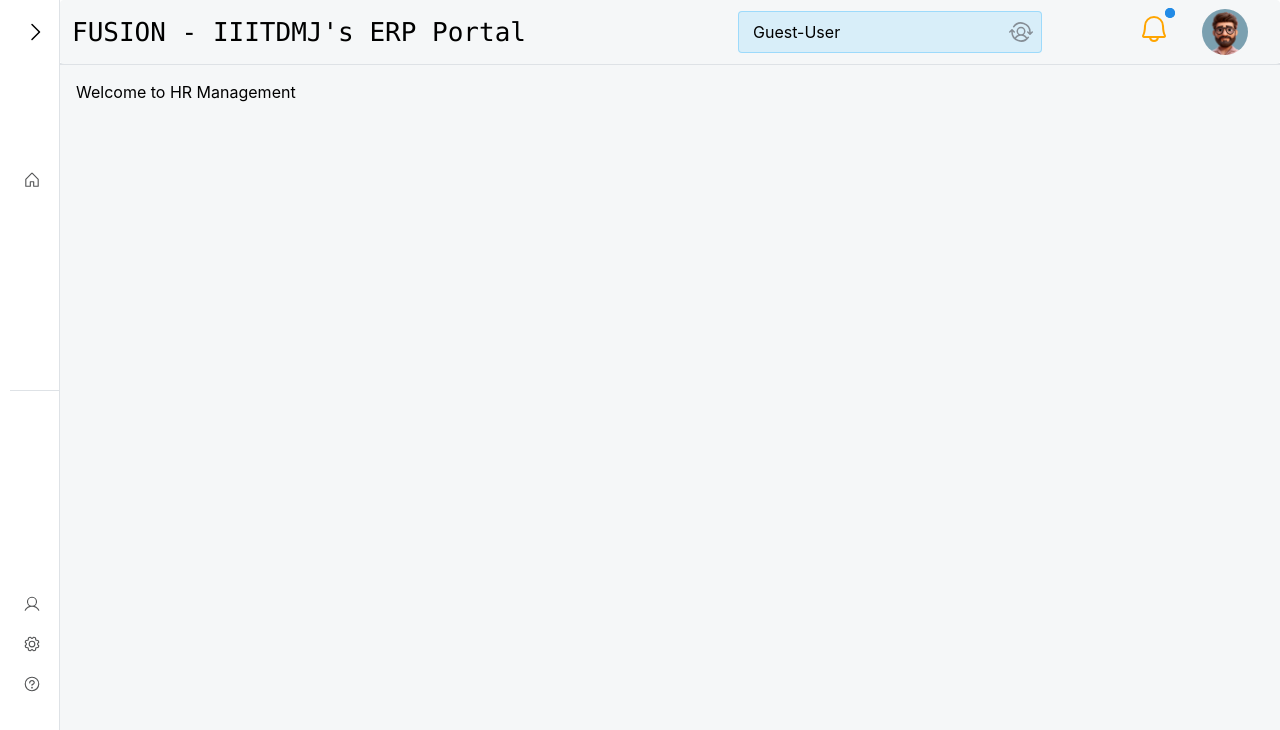
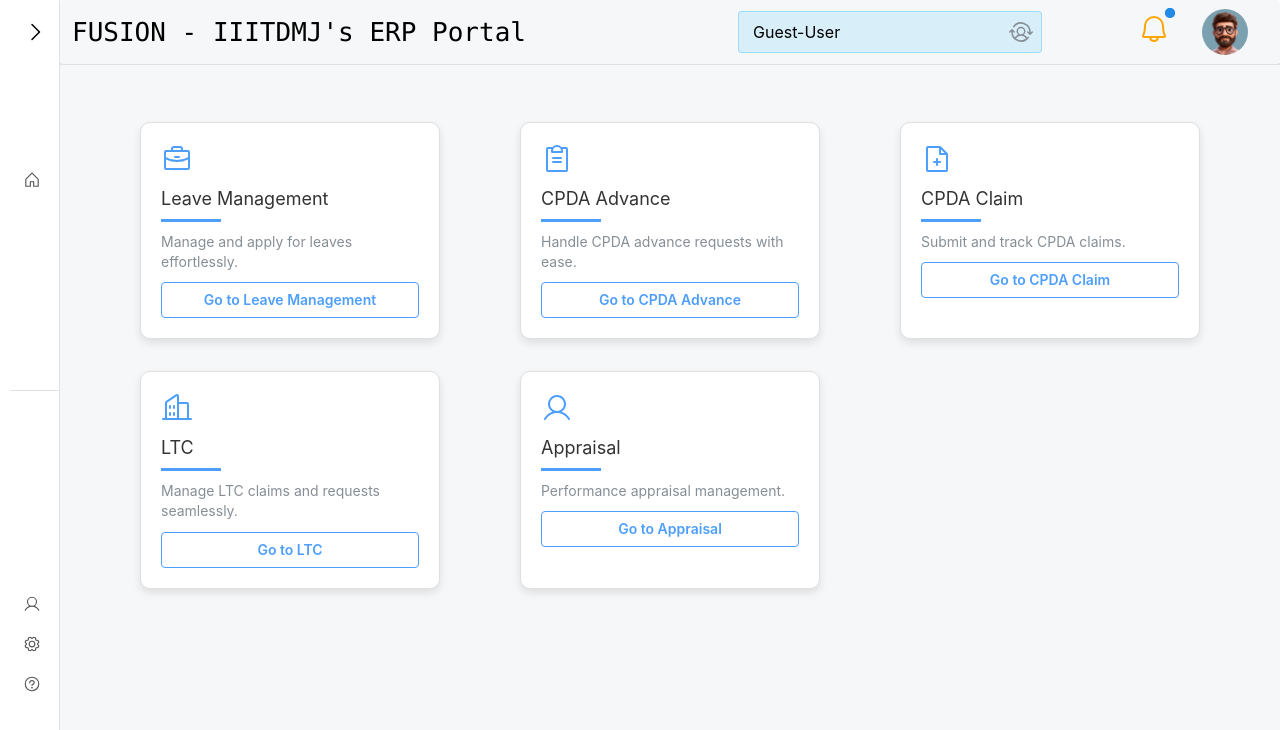
Before and after one commit to vishalverma9572/Fusion-client, a React (Vite) app: page /hr in a window 1280 px wide. Shown: the top 730 px of the page. Built offline with nearby package versions, Linux system fonts and the light colour scheme.

Commit message:
added simple active tab changes accroding to routes

```diff
--- /dev/null
+++ b/src/Modules/HR/components/FormComponent/PerformanceCard.jsx
@@ -0,0 +1,51 @@
+import React from "react";
+import { Card, Text, Group, Divider, Button } from "@mantine/core";
+import { Link } from "react-router-dom";
+
+const PerformanceCard = ({ IconComponent, title, description, link }) => {
+  return (
+    <Card
+      shadow="lg"
+      p="lg"
+      style={{
+        backgroundColor: "#fff",
+        borderRadius: "10px",
+        color: "#333",
+        width: "300px",
+        margin: "0px auto",
+        border: "1px solid #e0e0e0",
+        boxShadow: "0 4px 8px rgba(0, 0, 0, 0.1)",
+      }}
+    >
+      <Group position="apart">
+        <IconComponent size={32} color="#4E9EFC" />
+      </Group>
+      <Text
+        size="lg"
+        weight={600}
+        style={{ marginTop: "10px", marginBottom: "5px", color: "#333" }}
+      >
+        {title}
+      </Text>
+      <Divider
+        size="md"
+        color="#4E9EFC"
+        style={{ marginBottom: "10px", width: "60px" }}
+      />
+      <Text size="sm" color="dimmed">
+        {description}
+      </Text>
+      <Button
+        variant="outline"
+        color="#4E9EFC"
+        component={Link}
+        to={link}
+        style={{ marginTop: "10px" }}
+      >
+        Go to {title}
+      </Button>
+    </Card>
+  );
+};
+
+export default PerformanceCard;
--- a/src/Modules/HR/index.jsx
+++ b/src/Modules/HR/index.jsx
@@ -1,28 +1,23 @@
 import React from "react";
 import { Routes, Route } from "react-router-dom";
+import Hr_Dashboard from "./pages/Hr_Dashboard"; // Ensure correct path
 import LeavePage from "./pages/LeavePage"; // Adjust the import path if necessary
-import LeaveArchive from "./pages/LeavePageComp/LeaveArchive";
 import CPDA_ADVANCE from "./pages/CPDA_ADVANCE";
 import LTC from "./pages/LTC";
 import Appraisal from "./pages/Appraisel";
 import CPDA_Claim from "./pages/CPDA_Claim";
-// import CpdaForm from "./pages/CpdaForm"; // Import CpdaForm if needed
 
 export default function HR() {
   return (
     <Routes>
       {/* Show welcome message at /hr */}
-      <Route path="/" element={<div>Welcome to HR Management</div>} />
-
+      <Route path="/" element={<Hr_Dashboard />} />
       {/* Render LeavePage at /hr/leave */}
-      <Route path="leave" element={<LeavePage />} />
-      <Route path="cpda_adv" element={<CPDA_ADVANCE />} />
-      <Route path="ltc" element={<LTC />} />
-      <Route path="appraisal" element={<Appraisal />} />
-      <Route path="cpda_claim" element={<CPDA_Claim />} />
-
-      {/* Render CpdaForm at /hr/cpda */}
-      {/* <Route path="cpda" element={<CpdaForm />} /> */}
+      <Route path="leave/*" element={<LeavePage />} />
+      <Route path="cpda_adv/*" element={<CPDA_ADVANCE />} />
+      <Route path="ltc/*" element={<LTC />} />
+      <Route path="appraisal/*" element={<Appraisal />} />
+      <Route path="cpda_claim/*" element={<CPDA_Claim />} />
     </Routes>
   );
 }
--- /dev/null
+++ b/src/Modules/HR/pages/Hr_Dashboard.jsx
@@ -0,0 +1,74 @@
+import React from "react";
+import {
+  Container,
+  SimpleGrid,
+  Group,
+  Badge,
+  Title,
+  Text,
+} from "@mantine/core";
+import { Link } from "react-router-dom";
+import {
+  Briefcase,
+  ClipboardText,
+  Buildings,
+  User,
+  FilePlus,
+} from "@phosphor-icons/react";
+import PerformanceCard from "../components/FormComponent/PerformanceCard";
+import classes from "./Hr_Dashboard.module.css";
+
+const mockdata = [
+  {
+    title: "Leave Management",
+    description: "Manage and apply for leaves effortlessly.",
+    icon: Briefcase,
+    link: "/hr/leave",
+  },
+  {
+    title: "CPDA Advance",
+    description: "Handle CPDA advance requests with ease.",
+    icon: ClipboardText,
+    link: "/hr/cpda_adv",
+  },
+  {
+    title: "CPDA Claim",
+    description: "Submit and track CPDA claims.",
+    icon: FilePlus,
+    link: "/hr/cpda_claim",
+  },
+  {
+    title: "LTC",
+    description: "Manage LTC claims and requests seamlessly.",
+    icon: Buildings,
+    link: "/hr/ltc",
+  },
+  {
+    title: "Appraisal",
+    description: "Performance appraisal management.",
+    icon: User,
+    link: "/hr/appraisal",
+  },
+];
+
+const Hr_Dashboard = () => {
+  const features = mockdata.map((feature) => (
+    <PerformanceCard
+      key={feature.title}
+      IconComponent={feature.icon}
+      title={feature.title}
+      description={feature.description}
+      link={feature.link}
+    />
+  ));
+
+  return (
+    <Container size="lg" py="xl">
+      <SimpleGrid cols={{ base: 1, md: 3 }} spacing="xl" mt={10}>
+        {features}
+      </SimpleGrid>
+    </Container>
+  );
+};
+
+export default Hr_Dashboard;
--- /dev/null
+++ b/src/Modules/HR/pages/Hr_Dashboard.module.css
@@ -0,0 +1,40 @@
+/* Hr_Dashboard.module.css */
+
+.title {
+    font-size: rem(34px);
+    font-weight: 900;
+    text-align: left; /* Left-align title */
+    @media (max-width: $mantine-breakpoint-sm) {
+      font-size: rem(24px);
+    }
+  }
+
+  .description {
+    max-width: rem(600px);
+    text-align: left; /* Left-align description */
+    margin: 0;
+    &::after {
+      content: '';
+      display: block;
+      background-color: var(--mantine-color-blue-filled);
+      width: rem(45px);
+      height: rem(2px);
+      margin-top: var(--mantine-spacing-sm);
+      margin-left: 0;
+    }
+  }
+
+  .card {
+    border: rem(1px) solid light-dark(var(--mantine-color-gray-1), var(--mantine-color-dark-5));
+  }
+
+  .cardTitle {
+    &::after {
+      content: '';
+      display: block;
+      background-color: var(--mantine-color-blue-filled);
+      width: rem(45px);
+      height: rem(2px);
+      margin-top: var(--mantine-spacing-sm);
+    }
+  }
--- a/src/Modules/HR/pages/LeavePage.jsx
+++ b/src/Modules/HR/pages/LeavePage.jsx
@@ -27,6 +27,27 @@
   const [activeTab, setActiveTab] = useState("0");
   const [loading, setLoading] = useState(false);
   const tabsListRef = useRef(null);
+  //url =/hr/leave/leaveform
+  const url = window.location.href;
+  console.log(url);
+  useEffect(() => {
+    //url =/hr/leave/leaveform
+    if (url.includes("form")) {
+      setActiveTab("0");
+    }
+    //url =/hr/leave/leaverequests
+    else if (url.includes("requests")) {
+      setActiveTab("1");
+    }
+    //url =/hr/leave/leaveinbox
+    else if (url.includes("inbox")) {
+      setActiveTab("2");
+    }
+    //url =/hr/leave/leavearchive
+    else if (url.includes("archive")) {
+      setActiveTab("3");
+    }
+  }, [url]);
 
   // Function to handle tab change
   const handleTabChange = (direction) => {
--- a/src/Modules/HR/pages/LeavePageComp/LeaveForm.css
+++ b/src/Modules/HR/pages/LeavePageComp/LeaveForm.css
@@ -10,6 +10,7 @@
      */
     /* background-color: white; */
     box-shadow: 0 0 10px 0 rgba(0, 0, 0, 0.1);
+
     border-radius: 10px;
 
   }
```
